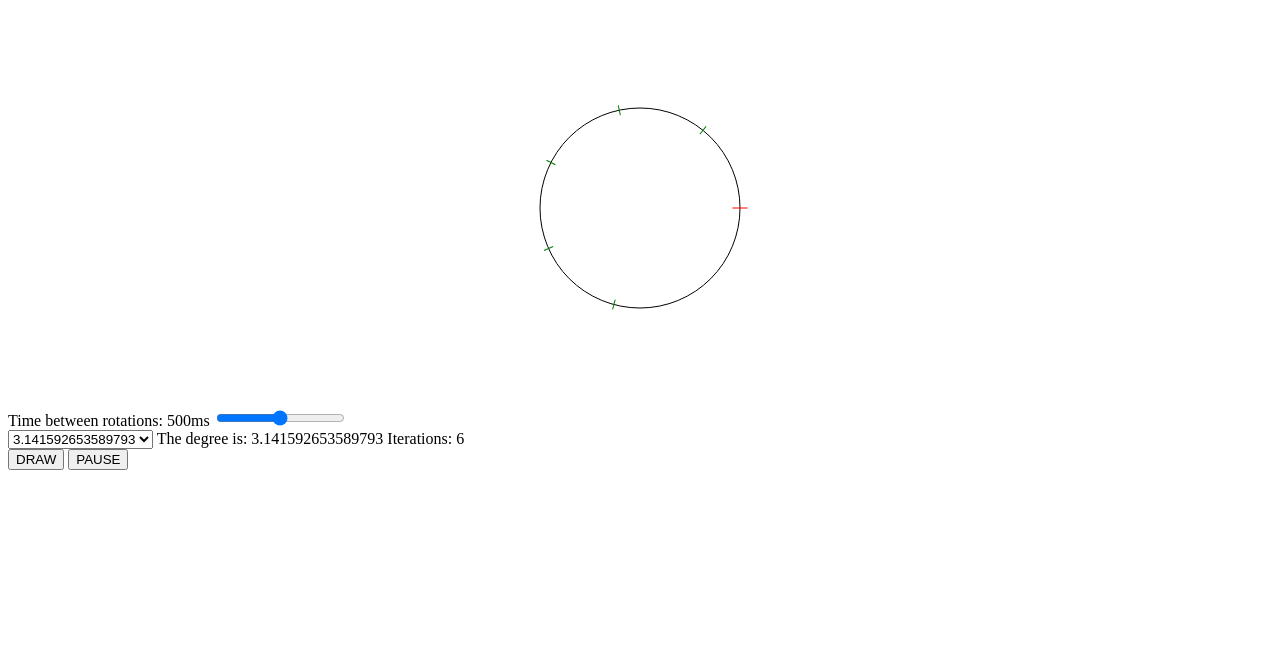
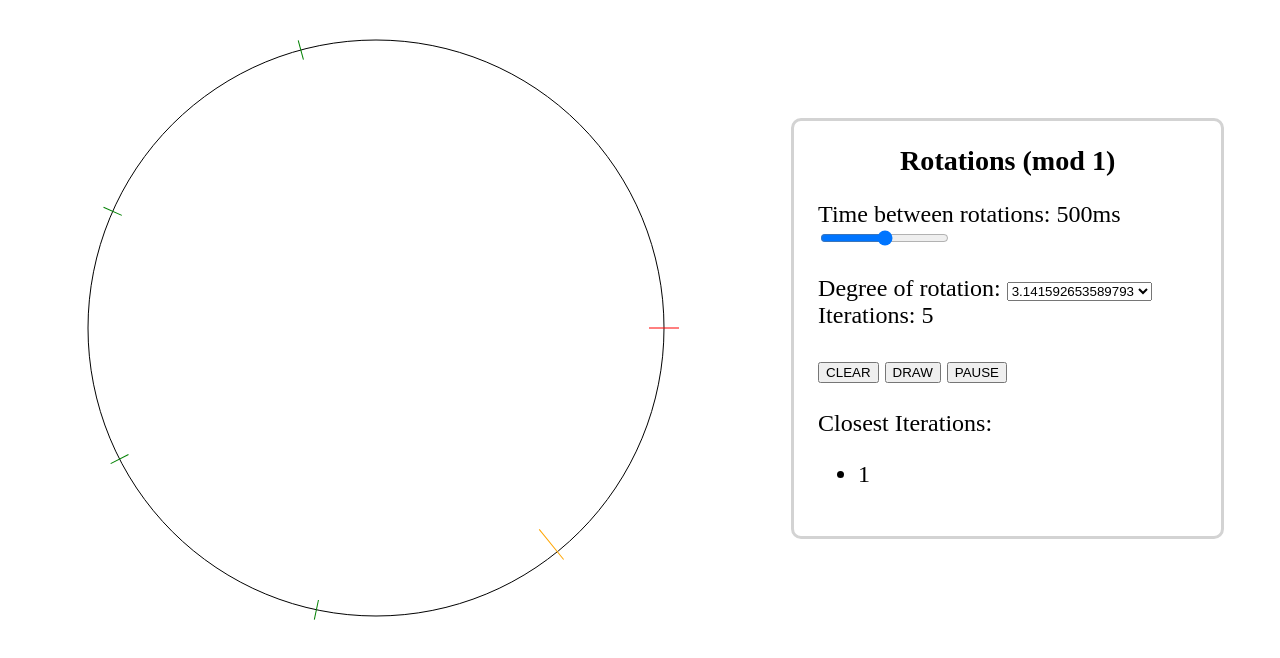
Before and after one commit to apoliveira/rotations, a website: page index.html in a window 1280 px wide. Both pictures are taken after a click on the button "PLAY". Drawn offline with nearby package versions, Linux system fonts and the light colour scheme.

Commit message:
Initial Commit

```diff
--- a/index.html
+++ b/index.html
@@ -1,12 +1,31 @@
 <html>
 <head>
-<title>Rotations</title>
+<title>Rotations (mod 1)</title>
 
 <style>
+  #app {
+    display: flex;
+    flex-wrap: wrap;
+  }
+  .title {
+    flex-basis: 100%;
+    margin: 0 auto;
+    text-align: center;
+  }
   canvas {
     display: block;
     margin: 0 auto;
-    height: 50vmin;
+    height: 50vw;
+    width: 50vw;
+  }
+  #controls {
+    align-self: center;
+    margin: 0 auto;
+    width: 30%;
+    padding: 1em;
+    border: 3px solid lightgrey;
+    border-radius: 10px;
+    font-size: 150%;
   }
 </style>
 
@@ -16,52 +35,118 @@
 <div id="app">
 <canvas id="canvas"></canvas>
 
-Time between rotations: {{this.speed}}ms <input v-model="speed" type="range" min="1" max="1000">
+<div id="controls">
+  <h3 class="title">Rotations (mod 1)</h1>
+  <p>Time between rotations: {{this.speed}}ms
+  <br />
+  <input v-model="speed" type="range" min="1" max="1000">
 
-<br />
+  <br /><br />
 
-<select v-model="alpha">
-  <option v-for="angle in angles">
-    {{angle}}
-  </option>
-</select>
+  Degree of rotation:
+  <select v-model="alpha">
+    <option v-for="angle in angles" :value="angle">
+      {{angle.toNumber()}}
+    </option>
+  </select>
 
-<span>The degree is: {{ alpha }}</span>
-<span>Iterations: {{ n }}</span>
+  <br />
 
-<br />
+  <span>Iterations: {{ n - 1 }}</span>
 
-<button v-on:click="draw()">DRAW</button>
-<button v-if="this.drawerId == 0" v-on:click="play()">PLAY</button>
-<button v-if="this.drawerId != 0" v-on:click="pause()">PAUSE</button>
+  <br /> <br />
+
+  <button v-on:click="clear()">CLEAR</button>
+  <button v-on:click="draw()">DRAW</button>
+  <button v-if="this.drawerId == 0" v-on:click="play()">PLAY</button>
+  <button v-if="this.drawerId != 0" v-on:click="pause()">PAUSE</button>
+
+  <br />
+  <br />
+  <span>Closest Iterations:
+  <ul>
+    <li v-for="c in convergents">
+      {{c}}
+    </li>
+  </ul>
+
+</div>
 
 </div>
 
 <script src="https://unpkg.com/vue"></script>
+<script src="/node_modules/big.js/big.js"></script>
+
 <script>
-const e = ( 1 + Math.sqrt(5) ) / 2;
+
+const pi = new Big(8958937768937).div(2851718461558);
+const phi = new Big(5).sqrt().plus(1).div(2);
+const twopi = pi.times(2);
+
 var app = new Vue({
   el: "#app",
   data: {
-    angles: [Math.PI, e, (Math.PI + e), e * e],
-    alpha : Math.PI,
-    radius : 100,
+    angles: [pi, phi, pi.plus(phi), phi.times(phi)].map(Big),
+    alpha : pi,
+    radius : 150,
     n : 1,
+    closest : 1,
+    convergents : [],
     drawerId : 0,
+    canvas: null,
     ctx: null,
-    dashOffset : 5,
+    dashOffset : 10,
     dashColor : "green",
     speed: 500,
   },
   methods: {
     draw : function() {
-      console.log(this.n);
+      const rotation = this.deg.times(this.n).mod(1);
+
+      const other_dist = rotation.minus(1).abs();
+      const dist = rotation.lte(other_dist) ? rotation : other_dist;
+
       this.ctx.beginPath();
-      this.ctx.rotate(-1 * this.deg);
+      this.ctx.rotate(rotation.times(twopi));
+      this.ctx.moveTo(this.radius - this.dashOffset, 0);
+
+      if(dist.lt(this.closest) ) {
+        this.closest = dist;
+        this.convergents.push(this.n);
+        this.ctx.moveTo(Math.pow(.9, this.convergents.length) * this.radius, 0);
+        this.ctx.strokeStyle = "orange";
+      }
+      this.ctx.lineTo(this.radius + this.dashOffset, 0);
+      this.ctx.stroke()
+      this.ctx.strokeStyle = "green";
+      this.ctx.rotate(-rotation.times(twopi));
+      this.n += 1;
+
+      return;
+      this.ctx.beginPath();
+      this.ctx.rotate(rotation);
       this.ctx.moveTo(this.radius - this.dashOffset, 0);
       this.ctx.lineTo(this.radius + this.dashOffset, 0);
       this.ctx.stroke()
+      this.ctx.rotate(-rotation);
       this.n += 1;
+    },
+    clear : function() {
+      var wasplaying = this.drawerId != 0;
+
+      this.pause()
+
+      var oldcanv = document.getElementsByTagName('canvas')[0];
+      oldcanv.remove();
+
+      var canv = document.createElement('canvas');
+      var app = document.getElementById("app");
+      app.prepend(canv);
+
+      this.setup();
+
+      if(wasplaying)
+        this.play();
     },
     play: function() {
       if(this.drawerId != 0) return;
@@ -79,8 +164,33 @@ var app = new Vue({
         this.pause()
       }
     },
+    setup() {
+      var _canvas = document.getElementsByTagName("canvas")[0];
+      var _ctx = _canvas.getContext("2d");
+      this.canvas = _canvas;
+      this.ctx = _ctx;
+
+      // Fix ratio
+      let dpi = window.devicePixelRatio;
+      let style_height = getComputedStyle(this.canvas).getPropertyValue("height").slice(0, -2);
+      let style_width = getComputedStyle(this.canvas).getPropertyValue("width").slice(0, -2);
+      //scale the this.canvas
+      this.canvas.setAttribute('height', style_height * dpi);
+      this.canvas.setAttribute('width', style_width * dpi)
+
+      // Set position
+      this.centerX = this.canvas.width / 2;
+      this.centerY = this.canvas.height / 2;
+
+      this.radius = .45 * Math.min(style_height, style_width)
+
+      this.init_draw();
+    },
     init_draw() {
       // Draw circle
+      this.n = 1;
+      this.closest = 1;
+      this.convergents = [];
       this.ctx.strokeStyle = "black";
       this.ctx.translate(this.centerX, this.centerY);
       this.ctx.beginPath();
@@ -98,49 +208,49 @@ var app = new Vue({
     }
   },
   mounted() {
-    var _canvas = document.getElementById("canvas");
-    var _ctx = canvas.getContext("2d");
-    this.canvas = _canvas;
-    this.ctx = _ctx;
-
-    // Fix ratio
-    let dpi = window.devicePixelRatio;
-    let style_height = +getComputedStyle(this.canvas).getPropertyValue("height").slice(0, -2);
-    let style_width = +getComputedStyle(this.canvas).getPropertyValue("width").slice(0, -2);
-    //scale the this.canvas
-    this.canvas.setAttribute('height', style_height * dpi);
-    this.canvas.setAttribute('width', style_width * dpi)
-
-    // Set position
-    this.centerX = this.canvas.width / 2;
-    this.centerY = this.canvas.height / 2;
-
-    this.init_draw();
+    this.setup();
 
     // Listen for space bar
     window.addEventListener("keypress", e => {
-      if(e.keyCode == 32) {
+      // console.log(e.keyCode);
+      if(e.keyCode == 100) { // d
+        this.draw();
+      }
+      if(e.keyCode == 32) { // 0
         this.toggle_play();
+      }
+      if(e.keyCode == 48) {
+        this.speed = 0;
       }
       if(e.keyCode == 45) { // -
         this.speed -= 25;
+        if(this.speed < 0) {
+          this.speed += 25;
+        }
       }
       if(e.keyCode == 61) { // +
         this.speed += 25;
       }
-      console.log(e.keyCode);
+      if(e.keyCode == 99) { // c
+        this.clear();
+      }
     });
   },
   computed: {
-    deg: function() {
-      return (this.alpha % 1) * (2 * Math.PI);
+    deg: {
+      get: function() {
+        const bn_alpha = new Big(this.alpha);
+        const bn1 = bn_alpha.mod(1);
+        return bn1;
+      },
+      set: function(value) {
+        // do nothing, just allow the value to be reset.
+      }
     }
   },
   watch: {
     alpha: function(){
-      this.ctx.translate(-this.centerX, -this.centerY);
-      this.ctx.clearRect(0, 0, this.canvas.width, this.canvas.height);
-      this.init_draw();
+      this.clear();
     },
     speed: function(){
       if(this.drawerId == 0) return;
--- a/package.json
+++ b/package.json
@@ -3,6 +3,8 @@
   "version": "1.0.0",
   "description": "",
   "dependencies": {
+    "big.js": "^6.0.1",
+    "bignumber.js": "^9.0.1",
     "lite-server": "^2.5.4",
     "vue": "^2.6.12"
   },
```
Also changed, not shown: 1 other file.
